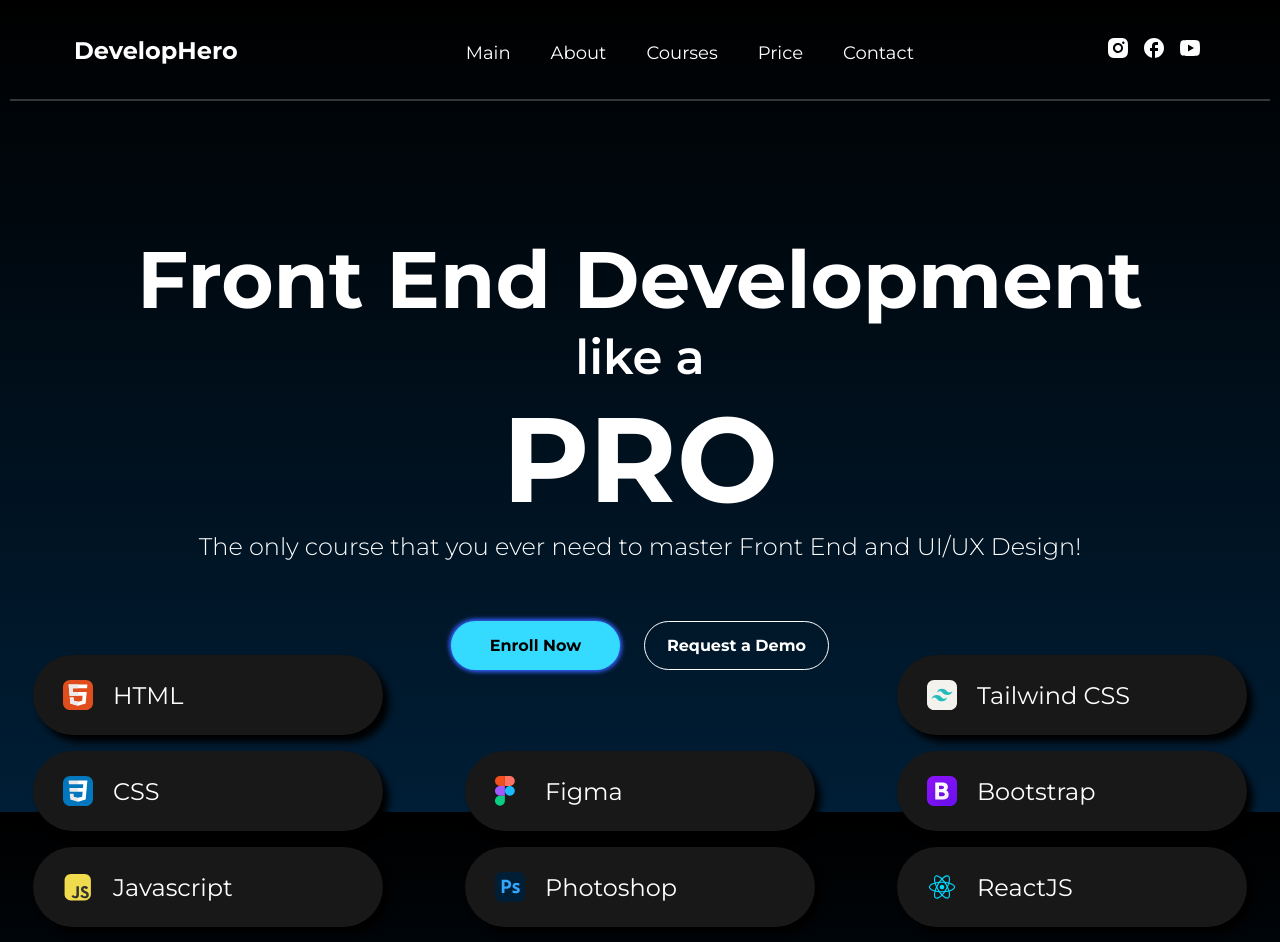
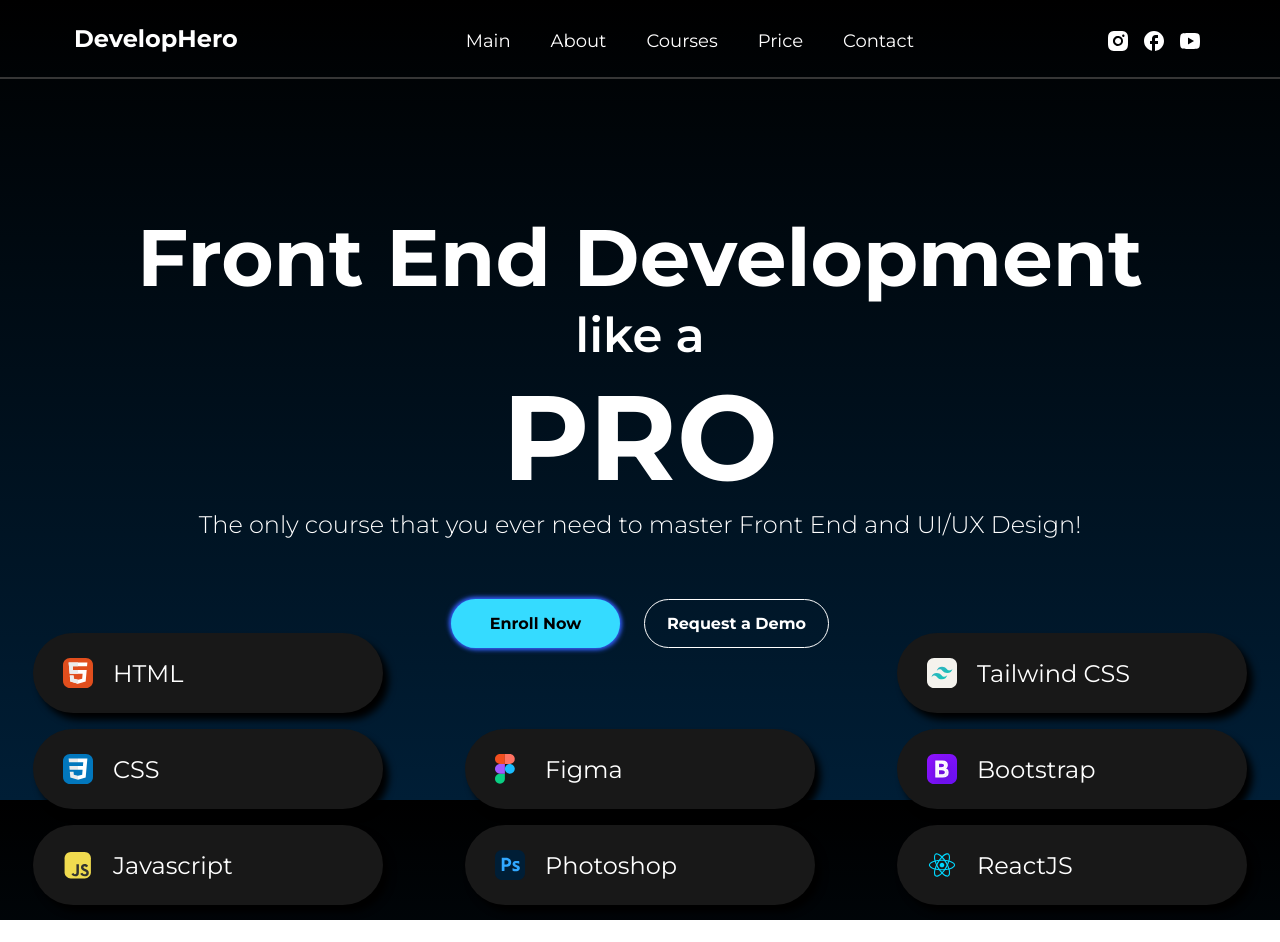
Before and after one commit to its-raghu/Cover-Page-HTML-CSS, a plain HTML site: page index.html in a window 1280 px wide. After the commit the page ends 920 px from the top, so only its background shows below. Drawn offline with Linux system fonts and the light colour scheme.

Commit message:
Final Commit

```diff
--- a/styles.css
+++ b/styles.css
@@ -13,7 +13,7 @@
 .header-container{
     display: flex;
     justify-content: space-around;
-    margin-top: 12px;
+
 }
 .nav-links{
     display: flex;
@@ -28,14 +28,14 @@
     margin-right: 40px;
 }
 .social-logos{
-    margin-top: 20px;
+    margin-top: 25px;
 }
 .social-logos img{
     margin: 4px;
 }
 hr{
-    margin: 10px;
     border: #363636 1px solid;
+    margin: 0;
 }
 
 /* Main */
```
